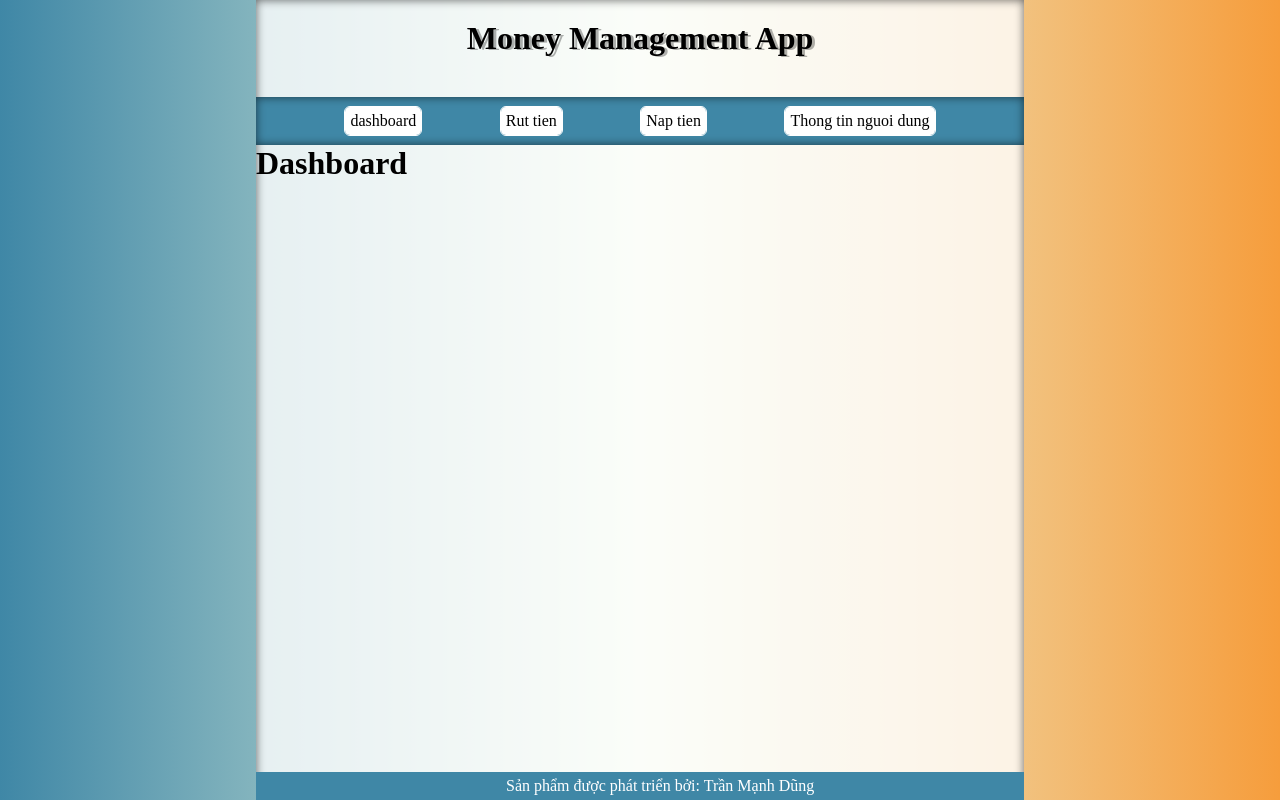
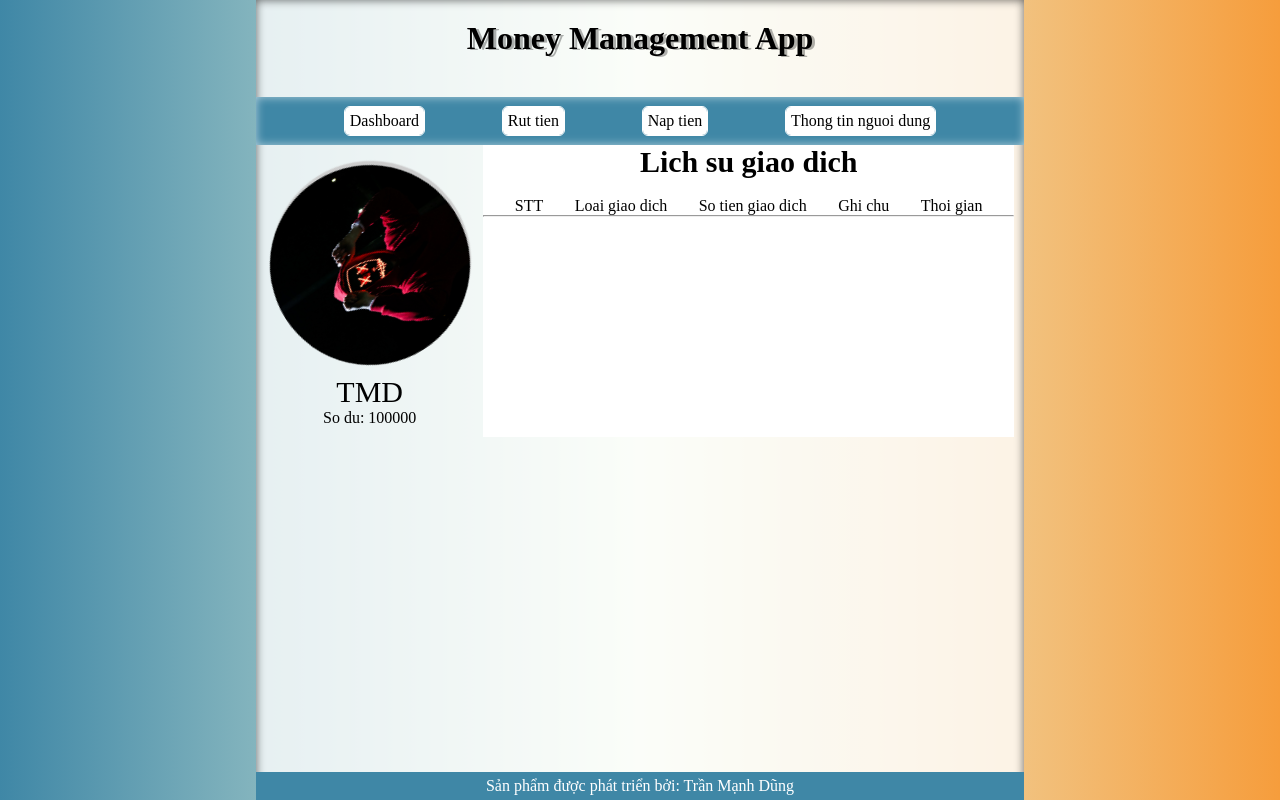
Before and after one commit to DungTran582001/DockerReview, a Django app: page /dashboard in a window 1280 px wide. Run offline with Django 4.2, Linux system fonts and the light colour scheme.

Commit message:
build dashboard page

```diff
--- a/app/manaTransaction/static/css/base.css
+++ b/app/manaTransaction/static/css/base.css
@@ -39,7 +39,7 @@
     color: white;
     margin-top: 20px;
     justify-content: space-evenly;
-    box-shadow: inset 0px 0px 10px 0px rgba(0, 0, 0, 0.6);
+    box-shadow: inset 0px 0px 10px 0px rgba(255, 255, 255, 0.6);
 
 }
 
@@ -72,7 +72,7 @@
 
 .footer{
     width: 100%;
-    text-align: center;
+    justify-content: center;
     position: absolute;
     bottom: 0px;
     display: flex;
@@ -87,5 +87,4 @@
 .footer span{
     color: white;
     padding: 5px 0 5px 0;
-    margin-left: 250px;
 }
--- /dev/null
+++ b/app/manaTransaction/static/css/dashboard.css
@@ -0,0 +1,56 @@
+.box1 {
+    width: 100%;
+    display: flex;
+}
+
+.box1 .user {
+    width: 30%;
+    display: flex;
+    flex-direction: column;
+    justify-content: center;
+    align-items: center;
+}
+
+.box1 .user img {
+    margin-top: 20px;
+    width: 200px;
+    height: 200px;
+    border-radius: 50%;
+    box-shadow: 3px 3px 1px #ccc;
+    -webkit-animation:spin 10s linear infinite;
+    -moz-animation:spin 4s linear infinite;
+    animation:spin 10s linear infinite;
+}
+
+@-moz-keyframes spin { 100% { -moz-transform: rotate(360deg); } }
+@-webkit-keyframes spin { 100% { -webkit-transform: rotate(360deg); } }
+@keyframes spin { 100% { -webkit-transform: rotate(360deg); transform:rotate(360deg); } }
+
+.box1 .user .text {
+    padding: 10px;
+    display: flex;
+    flex-direction: column;
+    justify-content: center;
+    align-items: center;
+}
+
+.box1 .user .text span:nth-child(1) {
+    font-size: 30px;
+}
+
+
+.box1 .history {
+    width: 70%;
+    background-color: white;
+    margin-right: 10px;
+    text-align: center;
+}
+
+.box1 .history h1 {
+    font-size: 30px;
+}
+
+.box1 .history .title{
+    display: flex;
+    justify-content: space-evenly;
+}
--- a/app/manaTransaction/templates/manaTransaction/base.html
+++ b/app/manaTransaction/templates/manaTransaction/base.html
@@ -7,6 +7,7 @@
         <meta name="viewport" content="width=device-width, initial-scale=1.0">
         <title>{% block title %}{% endblock title %}</title>
         <link rel="stylesheet" href="{% static 'css/base.css' %}">
+        {% block css %}{% endblock css %}
     </head>
     <body>
         <div class="container">
@@ -16,7 +17,7 @@
             </div>
             <div class="nav-bar">
                 <div class="nav-item dashboard">
-                    <a href="{% url "Dashboard"%}">dashboard</a>
+                    <a href="{% url "Dashboard"%}">Dashboard</a>
                 </div>
                 <div class="nav-item rut-tien">
                     <a href="{% url "Ruttien"%}">Rut tien</a>
--- a/app/manaTransaction/templates/manaTransaction/dashboard.html
+++ b/app/manaTransaction/templates/manaTransaction/dashboard.html
@@ -1,6 +1,30 @@
 {% extends "manaTransaction/base.html" %}
 {% load static %}
 {% block title %} My Dashboard{% endblock title %}
+{% block css %}
+<link rel="stylesheet" href="{% static 'css/dashboard.css' %}">
+{% endblock css %}
 {% block content %}
-<h1>Dashboard</h1>
+<div class="box1">
+    <div class="user">
+        <img src="{% static 'images/default-avatar.jpg' %}" alt="avatar">
+        <div class="text">
+            <span>TMD</span>
+            <span>So du: 100000</span>
+        </div>
+    </div>
+    <div class="history">
+        <h1>Lich su giao dich</h1>
+        <br>
+        <div class="title">
+            <span>STT</span>
+            <span>Loai giao dich</span>
+            <span>So tien giao dich</span>
+            <span>Ghi chu</span>
+            <span>Thoi gian</span>
+        </div>
+        <div class="data"></div>
+        <hr>
+    </div>
+</div>
 {% endblock content %}
--- a/app/manaTransaction/templates/manaTransaction/inforuser.html
+++ b/app/manaTransaction/templates/manaTransaction/inforuser.html
@@ -1,4 +1,5 @@
 {% extends 'manaTransaction/base.html' %}
+{% load static %}
 {% block title %}Thong tin ca nhan{% endblock title %}
 {% block content %}
 thong tin ca nhan
--- a/app/manaTransaction/templates/manaTransaction/naptien.html
+++ b/app/manaTransaction/templates/manaTransaction/naptien.html
@@ -1,4 +1,5 @@
 {% extends 'manaTransaction/base.html' %}
+{% load static %}
 {% block title %}Nap Tien{% endblock title %}
 {% block content %}
 Nap tien
--- a/app/manaTransaction/templates/manaTransaction/ruttien.html
+++ b/app/manaTransaction/templates/manaTransaction/ruttien.html
@@ -1,4 +1,5 @@
 {% extends 'manaTransaction/base.html' %}
+{% load static %}
 {% block title %}Rut Tien{% endblock title %}
 {% block content %}
 Rut tien
--- a/app/manaTransaction/views.py
+++ b/app/manaTransaction/views.py
@@ -1,8 +1,10 @@
 from django.shortcuts import render,HttpResponse
 from .models import InfoUser, HistoryTransaction
+from django.contrib.auth.decorators import login_required
 # Create your views here.
 def base(request):
     return render(request, "manaTransaction/base.html")
+
 
 def Dashboard(request):
     return render(request,"manaTransaction/dashboard.html")
```
Also changed, not shown: app/manaTransaction/static/images/default-avatar.jpg (added).
